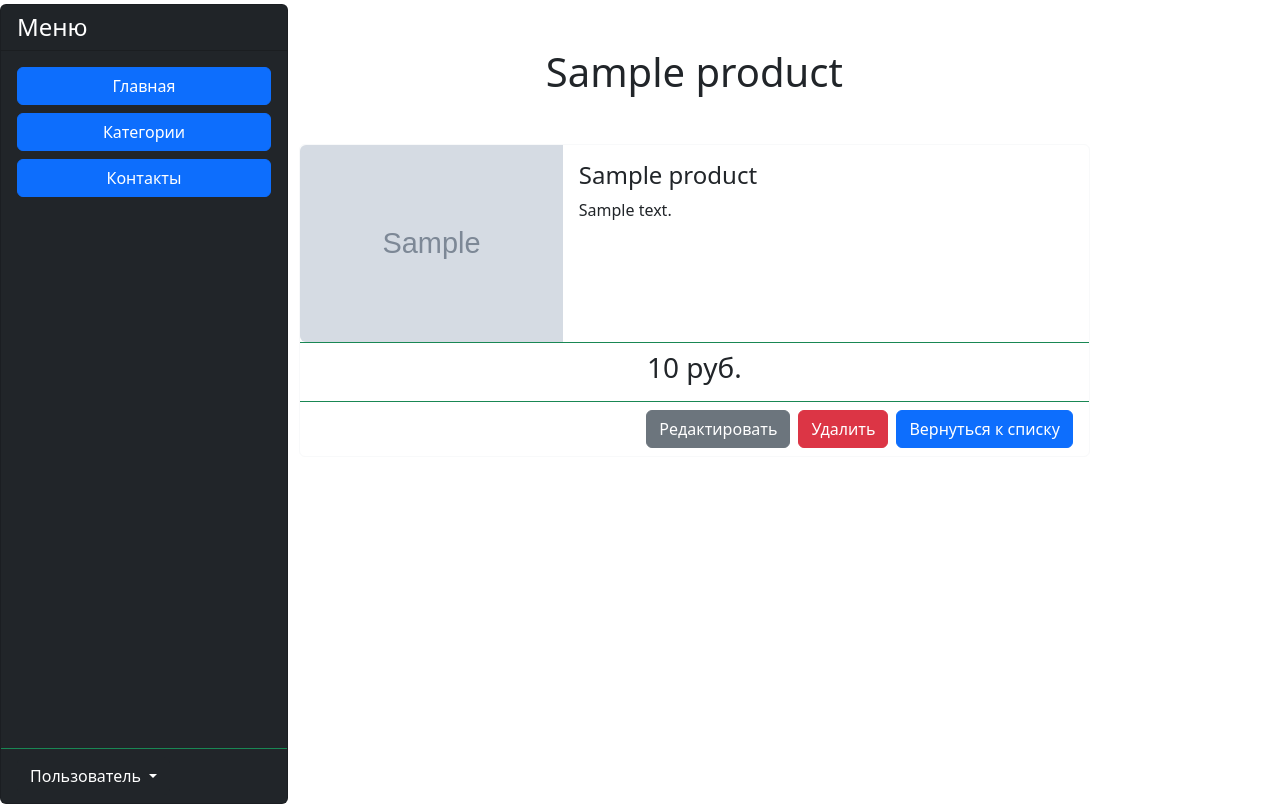
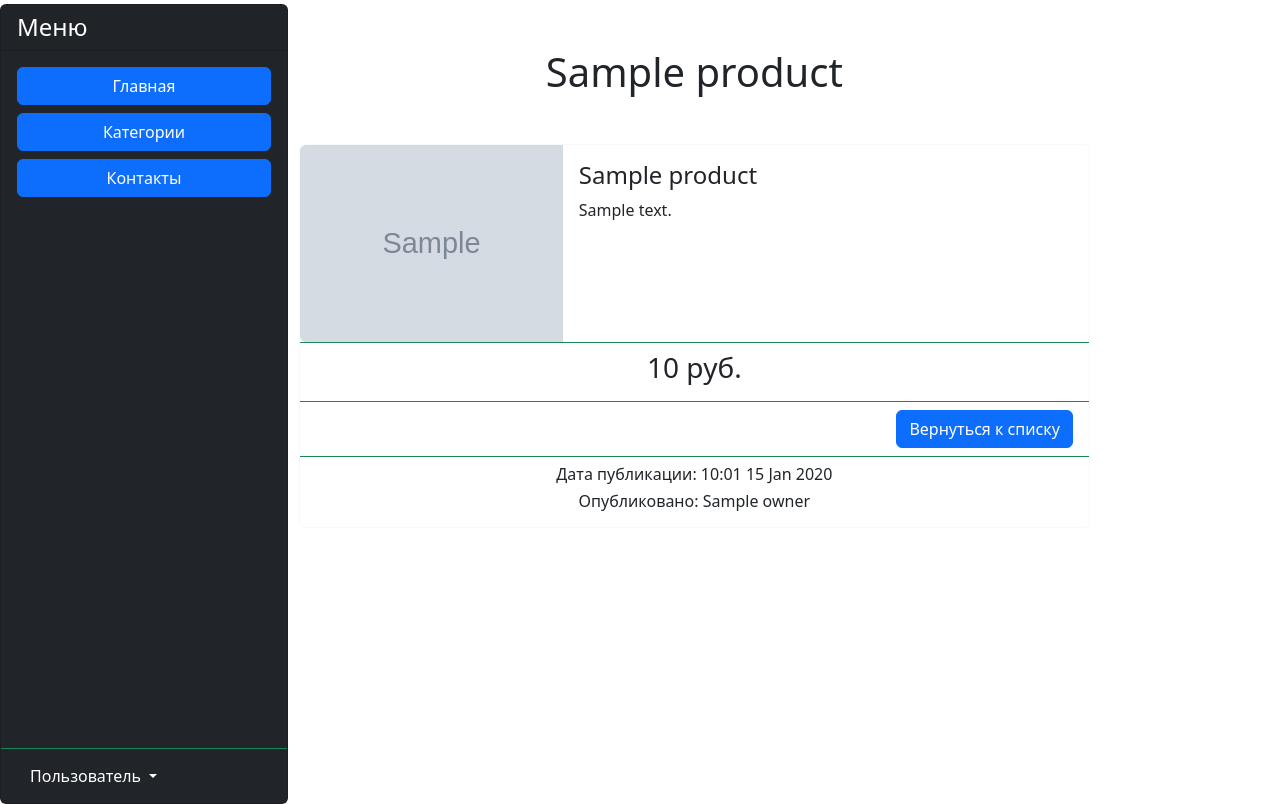
Before and after one commit to PetrMaev/online_shop, a Django app: template catalog/templates/catalog/product_detail.html in a window 1280 px wide. Run offline with Django 5.2, Linux system fonts and the light colour scheme; the template is opened without the code that fills it: most values are stand-ins (such as "Sample title", 1, 10 or a date in 2020); grey boxes marked "Sample" are stand-in pictures; some libraries are stand-ins or nearby versions.

Commit message:
edit display buttons for admins, moderators and users

```diff
--- a/catalog/templates/catalog/product_detail.html
+++ b/catalog/templates/catalog/product_detail.html
@@ -27,17 +27,25 @@
             </div>
             <div class="card-footer bg-transparent border-success">
                 <div class="d-grid gap-2 d-md-flex justify-content-md-end">
+                    {% if perms.catalog.can_unpublish_product or user == product.owner %}
                     <a href="{% url 'catalog:product_edit' product.pk %}">
                         <button type="button" class="btn btn-secondary">Редактировать</button>
                     </a>
+                    {% endif %}
+                    {% if perms.catalog.delete_product or user == product.owner %}
                     <a href="{% url 'catalog:product_delete' product.pk %}">
                         <button type="button" class="btn btn-danger">Удалить</button>
                     </a>
+                    {% endif %}
                     <a href="{% url 'catalog:home' %}">
                         <button type="button" class="btn btn-primary">Вернуться к списку</button>
                     </a>
                 </div>
             </div>
+            <div class="card-footer bg-transparent border-success">
+                <p class="text-center h6">Дата публикации: {{ product.created_at|date:"H:m d M Y" }}</p>
+                <p class="text-center h6">Опубликовано: {{ product.owner }}</p>
+            </div>
         </div>
     </div>
 </div>
```
